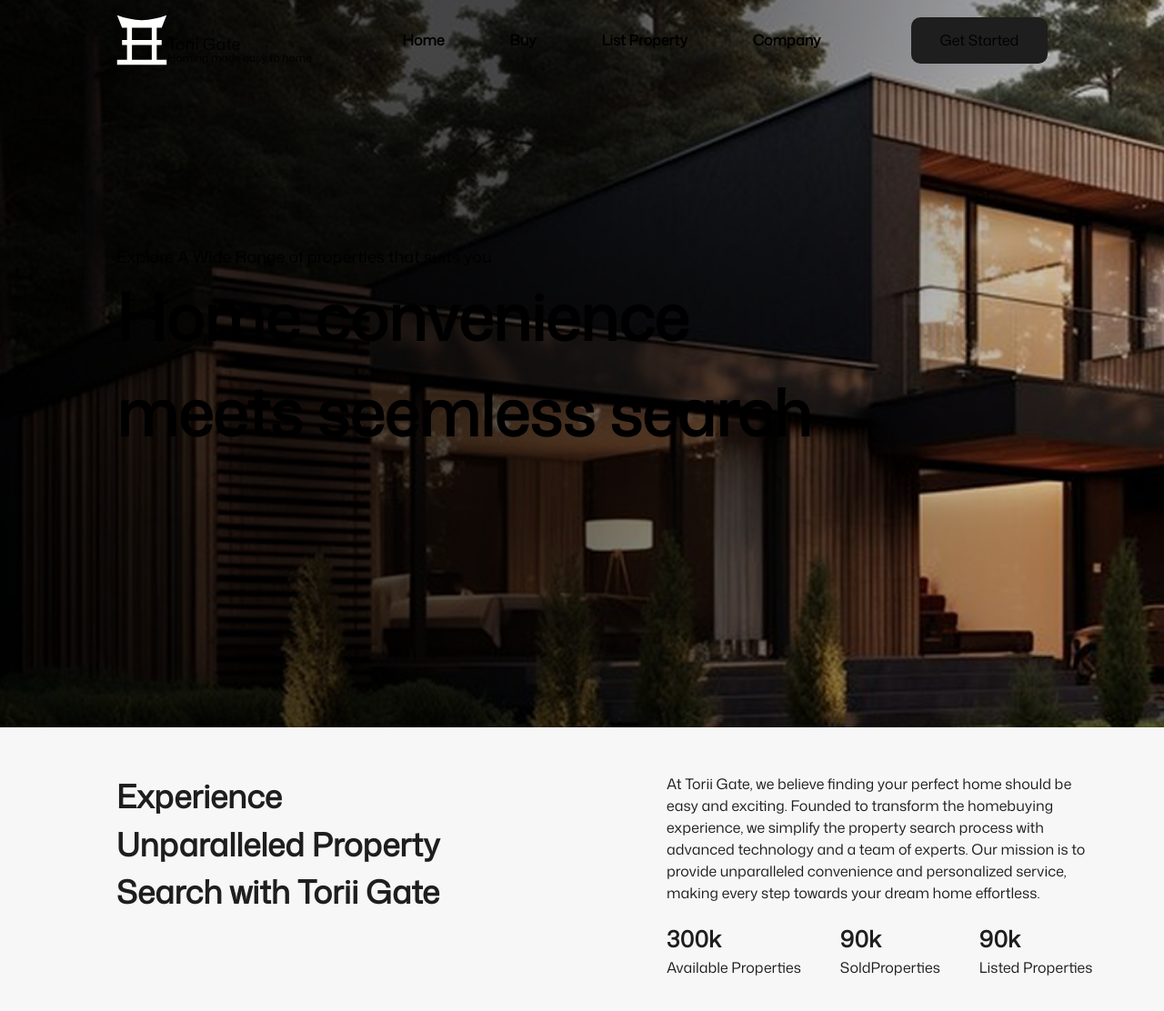
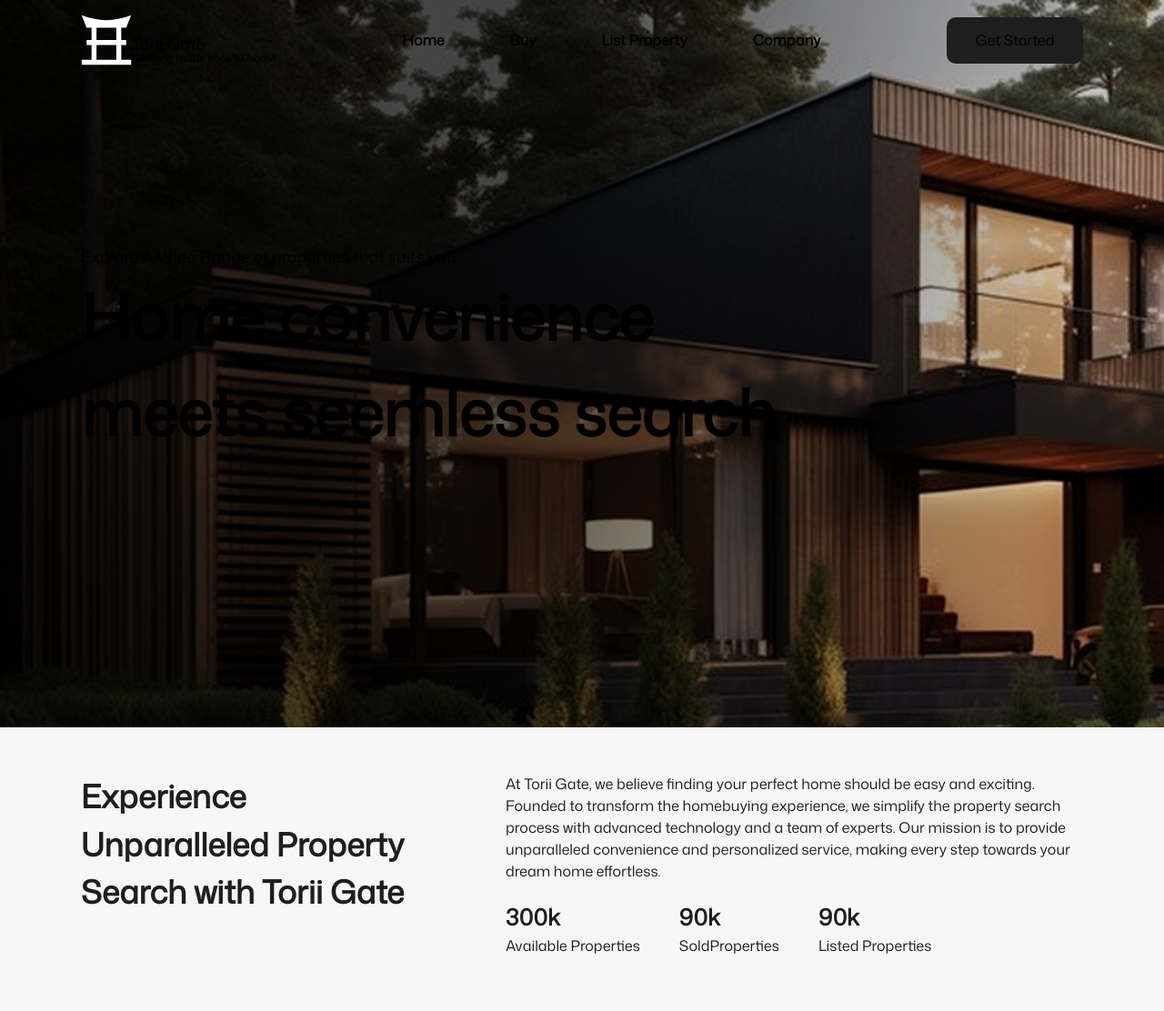
Before and after one commit to Napolite/toriGate, a React (Vite) app: page / in a window 1280 px wide. Shown: the top 1112 px of the page at 91% size. Built offline with nearby package versions, Linux system fonts and the light colour scheme.

Commit message:
quick struv

```diff
--- a/src/landing/landing.tsx
+++ b/src/landing/landing.tsx
@@ -8,7 +8,7 @@ function Landing() {
       // style={{ background: "url('../assets/landingBg.png')" }}
     >
       <NavBar />
-      <div className="w-[80%] m-auto relative top-[35%] translate-y-[-50%]">
+      <div className="w-[86.1%] m-auto relative top-[35%] translate-y-[-50%]">
         <div>
           <p className="text-[18px] font-[500]">
             Explore A Wide Range of properties that suits you
--- a/src/nav/index.tsx
+++ b/src/nav/index.tsx
@@ -1,7 +1,7 @@
 import Logo from "../assets/logo.svg";
 function NavBar() {
   return (
-    <nav className="flex justify-between items-center content-center w-[80%] mx-auto py-4">
+    <nav className="flex justify-between items-center content-center w-[86.1%] mx-auto py-4">
       <div className="flex items-end">
         <img src={Logo} height={56} width={56} />
         <div className="flex flex-col items-start h-full leading-4">
--- a/src/properties/properties.tsx
+++ b/src/properties/properties.tsx
@@ -11,9 +11,9 @@ function Properties() {
 
   return (
     <div className="min-h-screen bg-[#F7F7F7] pt-[50px] text-[#1e1e1e] pt-[50px]">
-      <div className="w-[80%] mx-auto">
-        <div className="flex gap-[214px]">
-          <p className="text-[35px] min-w-[391px] font-[800] h-[129px]">
+      <div className="w-[86.1%] mx-auto">
+        <div className="flex justify-between w-full">
+          <p className="text-[35px] max-w-[391px] font-[800] h-[129px]">
             Experience <br /> Unparalleled Property Search with Torii Gate
           </p>
           <div className="w-[635px] h-[186px] flex flex-col gap-[20px]">
```
